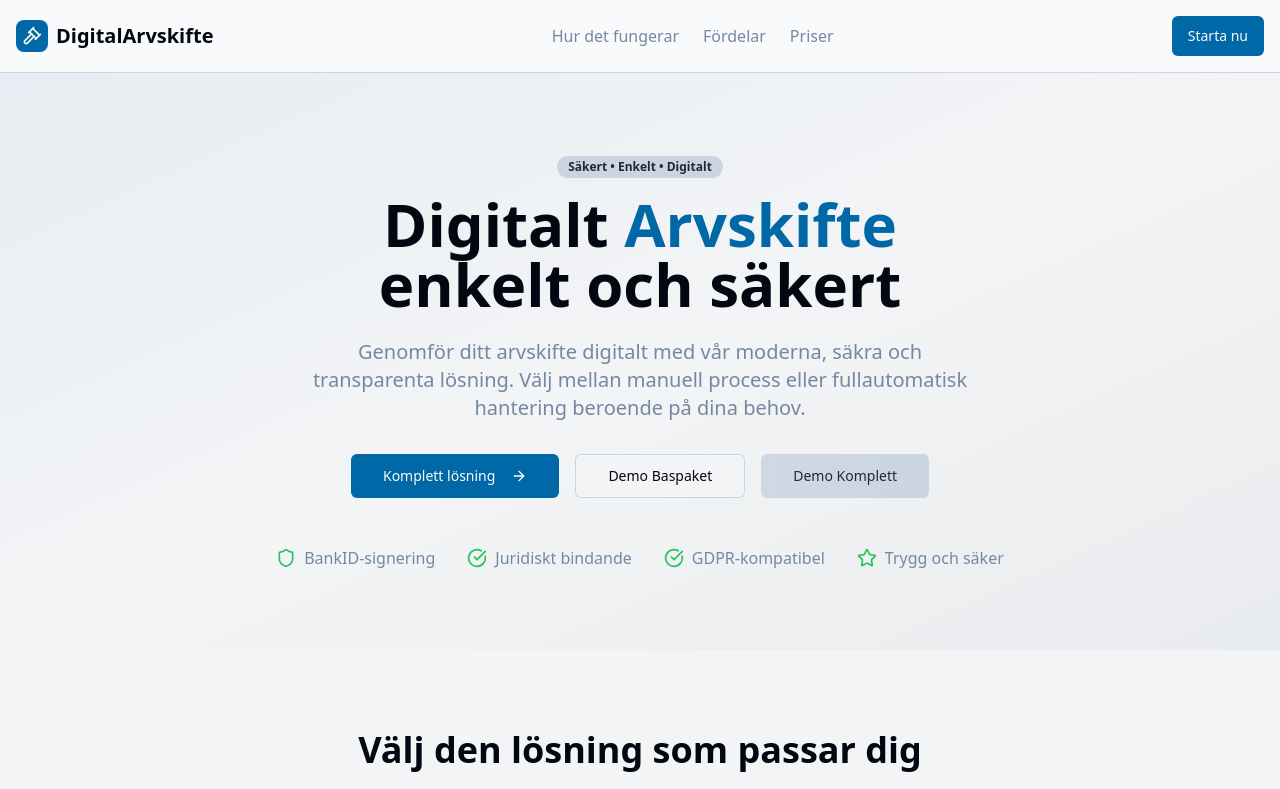
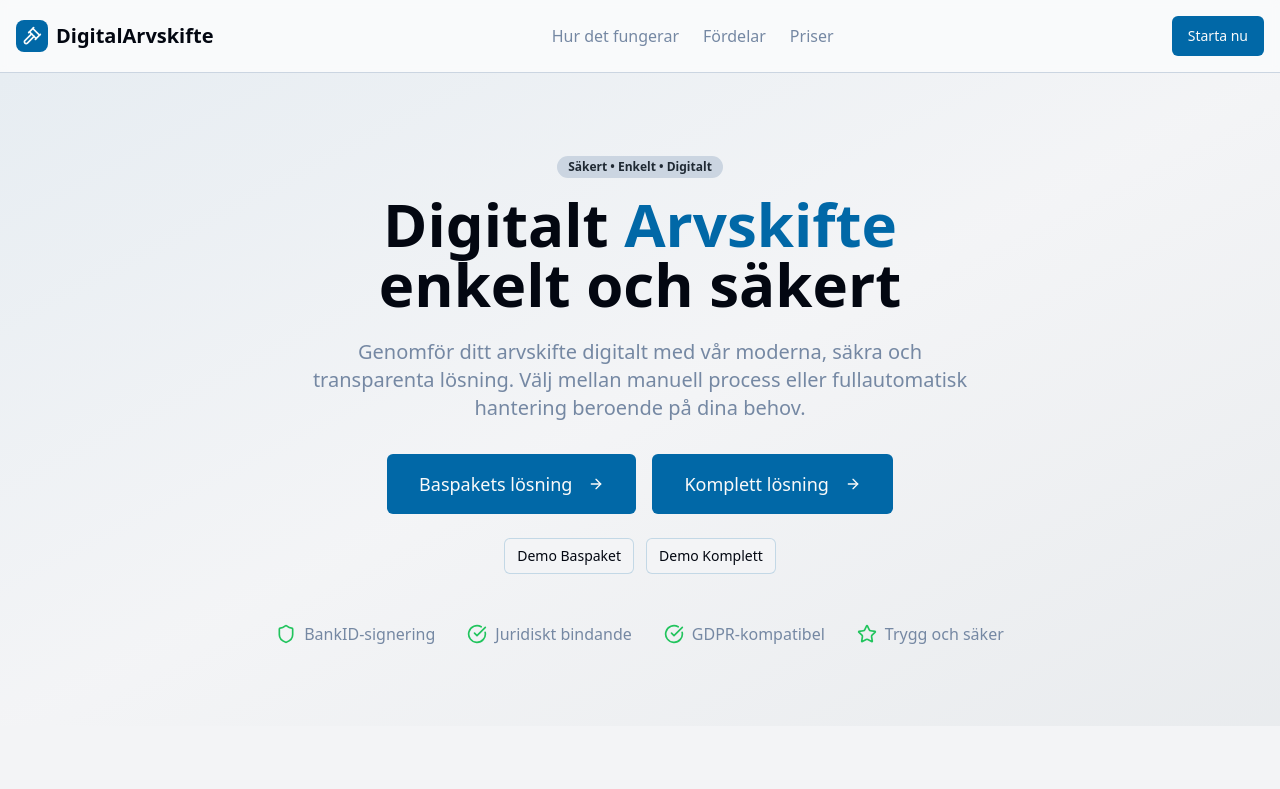
Before and after one commit to alj030327/arvs-fl-04, a React (Vite) app: page / in a window 1280 px wide. Shown: the top 789 px of the page. Built offline with nearby package versions, Linux system fonts and the light colour scheme.

Commit message:
Update landing page layout

```diff
--- a/src/pages/Landing.tsx
+++ b/src/pages/Landing.tsx
@@ -45,23 +45,36 @@ export default function Landing() {
             Genomför ditt arvskifte digitalt med vår moderna, säkra och transparenta lösning.
             Välj mellan manuell process eller fullautomatisk hantering beroende på dina behov.
           </p>
+          <div className="flex flex-col items-center gap-6">
+            {/* Main solution buttons - bigger */}
             <div className="flex flex-col sm:flex-row gap-4 justify-center">
               <Link to="/payment">
-              <Button size="lg" className="w-full sm:w-auto">
-                Komplett lösning
-                <ArrowRight className="ml-2 h-4 w-4" />
+                <Button className="text-lg px-8 py-4 h-auto w-full sm:w-auto min-w-[200px] bg-primary hover:bg-primary/90">
+                  Baspakets lösning
+                  <ArrowRight className="ml-2 h-5 w-5" />
                 </Button>
               </Link>
-            <Link to="/demo-instructions">
-              <Button variant="outline" size="lg" className="w-full sm:w-auto">
+              <Link to="/payment">
+                <Button size="lg" className="text-lg px-8 py-4 h-auto w-full sm:w-auto min-w-[200px]">
+                  Komplett lösning
+                  <ArrowRight className="ml-2 h-5 w-5" />
+                </Button>
+              </Link>
+            </div>
+
+            {/* Demo buttons - smaller and underneath */}
+            <div className="flex flex-col sm:flex-row gap-3 justify-center">
+              <Link to="/demo-baspaket">
+                <Button variant="outline" size="sm" className="w-full sm:w-auto text-sm">
                   Demo Baspaket
                 </Button>
               </Link>
               <Link to="/demo-instructions">
-              <Button variant="secondary" size="lg" className="w-full sm:w-auto">
+                <Button variant="outline" size="sm" className="w-full sm:w-auto text-sm">
                   Demo Komplett
                 </Button>
               </Link>
+            </div>
           </div>
 
           {/* Trust indicators */}
```
Lines whose indentation alone changed are shown as unchanged.
